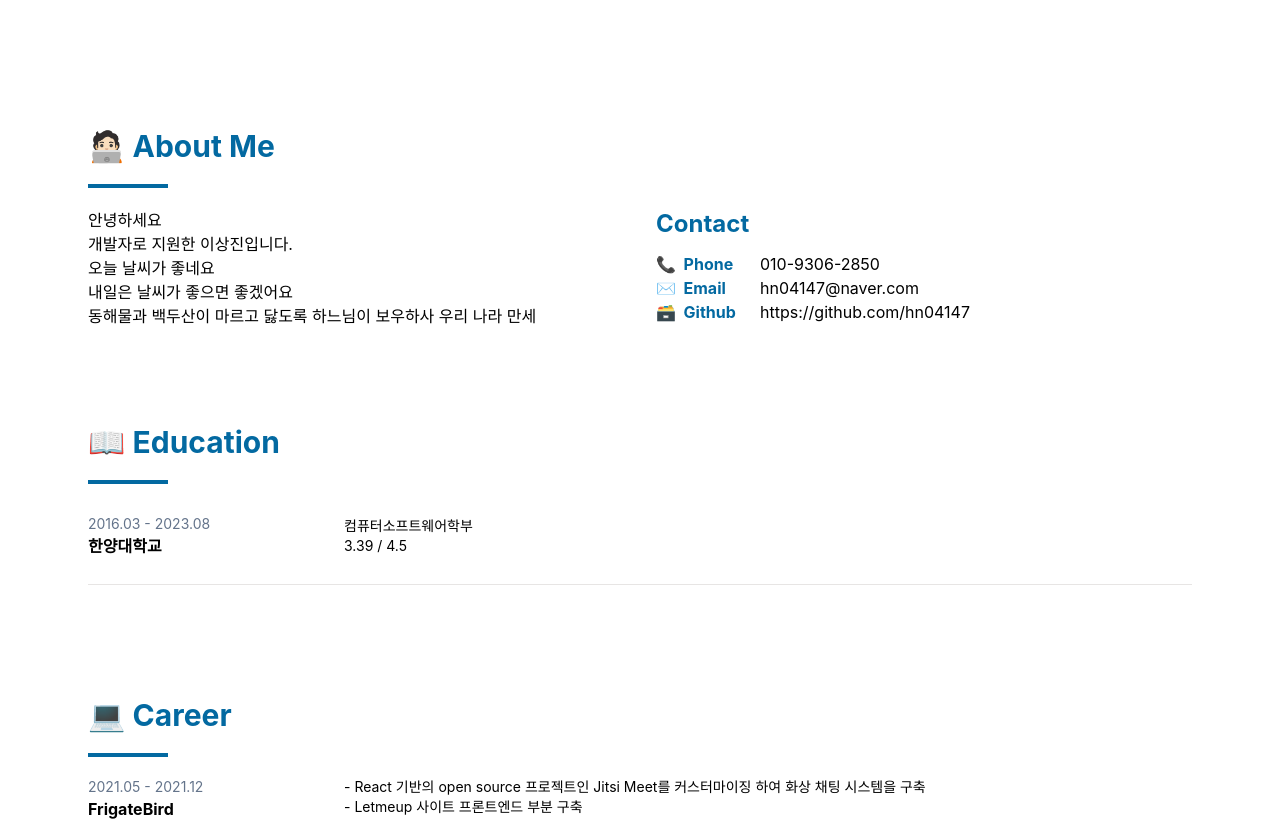
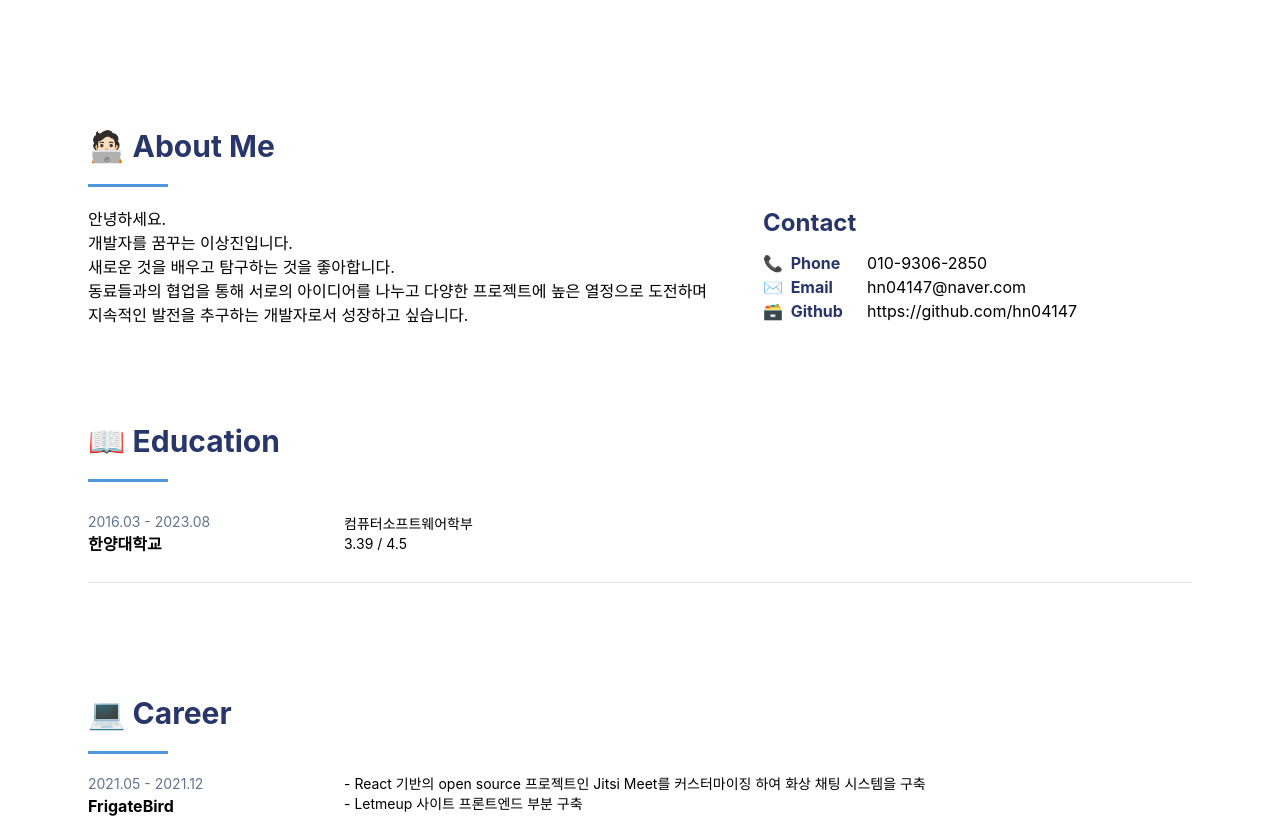
Before and after one commit to hn04147/portfolio, a Next.js app: page / in a window 1280 px wide. Shown: the top 821 px of the page. Built offline with nearby package versions, Linux system fonts and the light colour scheme.

Commit message:
2023.6.10

```diff
--- a/components/ProjectCard.jsx
+++ b/components/ProjectCard.jsx
@@ -30,7 +30,7 @@ const ProjectCard = ({
                 <div className='font-bold text-center'>{projectTitle}</div>
                 <div className='flex justify-center'>
                     {languages?.map((i, idx) =>
-                        <div className='text-[0.7rem] rounded-full bg-sky-500 text-white px-1.5 m-0.5' key={idx}>{i}</div>
+                        <div className='text-[0.7rem] rounded-full bg-[rgb(82,150,218)] text-white px-1.5 m-0.5' key={idx}>{i}</div>
                     )}
                 </div>
                 <div className='max-w-[180px] text-center mx-auto mt-2'>
--- a/components/ProjectModal.jsx
+++ b/components/ProjectModal.jsx
@@ -40,11 +40,15 @@ const ProjectModal = ({ }) => {
     return (
         <div className='fixed h-screen w-screen left-0 top-0 z-50'>
             <div className='absolute left-0 top-0 opacity-50 bg-black w-full h-full' />
-            <div className='absolute max-lg:m-0 max-lg:h-full max-lg:w-full lg:my-[50px] lg:mx-[100px] bg-white opacity-100 top-0 left-0 lg:h-[calc(100%-100px)] lg:w-[calc(100%-200px)]'>
+            <div className='absolute max-lg:m-0 max-lg:h-full max-lg:w-full lg:my-[25px] lg:mx-[150px] bg-white opacity-100 top-0 left-0 lg:h-[calc(100%-50px)] lg:w-[calc(100%-300px)]'>
                 <div className='absolute right-5 top-5 cursor-pointer'><img src={'/exit-icon.svg'} onClick={handleClose} /></div>
                 <div className='relative w-full h-full'>
                     <div className='max-lg:w-[calc(100%-4rem)] lg:w-[700px] mx-auto mt-14 mb-10 max-h-[calc(100%-6rem)] lg:max-h-[calc(100%-8rem)] overflow-scroll scrollbar-hide'>
-                        <ReactMarkdown remarkPlugins={[remarkGfm]} className='prose'>
+                        <ReactMarkdown
+                            remarkPlugins={[remarkGfm]}
+                            className='prose'
+                            components={{img: ({node, ...props}) => <img className='max-w-full' {...props} alt=""/>}}
+                        >
                             {modalList[projectNum]}
                         </ReactMarkdown>
                     </div>
--- a/components/Title.jsx
+++ b/components/Title.jsx
@@ -2,8 +2,8 @@ const Title = ({ title }) => {
     return (
         <div>
             <div className='pt-10' />
-            <div className='text-3xl font-bold text-sky-700'>{title}</div>
-            <div className='h-1 w-20 my-5 bg-sky-700' />
+            <div className='text-3xl font-bold text-[rgb(40,54,106)]'>{title}</div>
+            <div className='h-[3px] w-20 my-5 bg-[rgb(82,150,218)]' />
         </div>
     )
 }
--- a/data/data.json
+++ b/data/data.json
@@ -1,11 +1,11 @@
 {
     "aboutMe": {
         "introduce": [
-            "안녕하세요",
-            "개발자로 지원한 이상진입니다.",
-            "오늘 날씨가 좋네요",
-            "내일은 날씨가 좋으면 좋겠어요",
-            "동해물과 백두산이 마르고 닳도록 하느님이 보우하사 우리 나라 만세"
+            "안녕하세요.",
+            "개발자를 꿈꾸는 이상진입니다.",
+            "새로운 것을 배우고 탐구하는 것을 좋아합니다.",
+            "동료들과의 협업을 통해 서로의 아이디어를 나누고 다양한 프로젝트에 높은 열정으로 도전하며",
+            "지속적인 발전을 추구하는 개발자로서 성장하고 싶습니다."
         ],
         "contact": {
             "phone": "010-9306-2850",
--- a/markdowns/letmeupMarkdown.md
+++ b/markdowns/letmeupMarkdown.md
@@ -0,0 +1,6 @@
+# Letmeup 화상스터디 프로그램 구축
+
+- 2021.05 ~ 2021.12 재직하였던 회사에서 진행한 화상 스터디 프로젝트입니다.
+- 해당 프로젝트에서 화상 채팅을 할 수 있는 프로그램을 담당하였습니다.
+
+![image](/letmeup-project.jpg)
--- a/pages/AboutMe.jsx
+++ b/pages/AboutMe.jsx
@@ -12,17 +12,17 @@ const AboutMe = () => {
                     {aboutMe?.introduce.map(((i, idx) => (<div key={idx}>{i}</div>)))}
                 </div>
                 <div className='contact'>
-                    <div className='text-2xl font-bold text-sky-700 mb-3'>Contact</div>
+                    <div className='text-2xl font-bold text-[rgb(40,54,106)] mb-3'>Contact</div>
                     <div className='flex'>
-                        <p className='text-md font-bold text-sky-700 mr-2 min-w-[6rem]'>📞&nbsp;&nbsp;Phone </p>
+                        <p className='text-md font-bold text-[rgb(40,54,106)] mr-2 min-w-[6rem]'>📞&nbsp;&nbsp;Phone </p>
                         <p className='text-md'>{aboutMe?.contact?.phone}</p>
                     </div>
                     <div className='flex'>
-                        <p className='text-md font-bold text-sky-700 mr-2 min-w-[6rem]'>✉️&nbsp;&nbsp;Email </p>
+                        <p className='text-md font-bold text-[rgb(40,54,106)] mr-2 min-w-[6rem]'>✉️&nbsp;&nbsp;Email </p>
                         <p className='text-md'>{aboutMe?.contact?.email}</p>
                     </div>
                     <div className='flex'>
-                        <p className='text-md font-bold text-sky-700 mr-2 min-w-[6rem]'>🗃️&nbsp;&nbsp;Github</p>
+                        <p className='text-md font-bold text-[rgb(40,54,106)] mr-2 min-w-[6rem]'>🗃️&nbsp;&nbsp;Github</p>
                         <p className='text-md'>{aboutMe?.contact?.github}</p>
                     </div>
                 </div>
```
